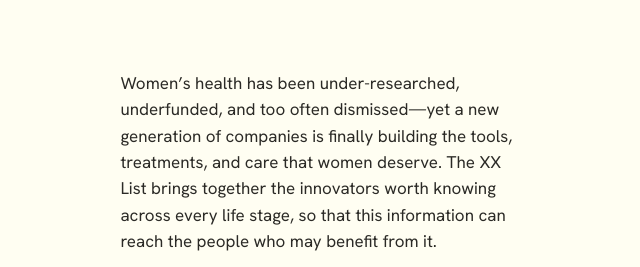
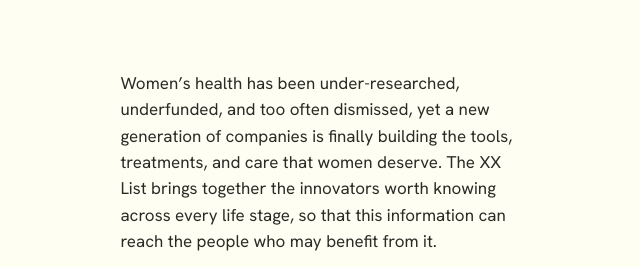
Before and after one commit to ellavwoodman-ops/The-XX-List, a plain HTML site: page index.html in a window 1280 px wide. Shown: the part 150-417 px from the top of the page, 622-1262 px from the left. Drawn offline with Linux system fonts and the light colour scheme.

Commit message:
Remove em dash from intro

```diff
--- a/index.html
+++ b/index.html
@@ -109,7 +109,7 @@
   <section class="hero">
     <h1>The <em>XX</em><br>List</h1>
     <div>
-      <p id="intro">Women’s health has been under-researched, underfunded, and too often dismissed—yet a new generation of companies is finally building the tools, treatments, and care that women deserve. The XX List brings together the innovators worth knowing across every life stage, so that this information can reach the people who may benefit from it.</p>
+      <p id="intro">Women’s health has been under-researched, underfunded, and too often dismissed, yet a new generation of companies is finally building the tools, treatments, and care that women deserve. The XX List brings together the innovators worth knowing across every life stage, so that this information can reach the people who may benefit from it.</p>
       <p class="small">Select any company to read what it’s building, the challenge ahead, and who’s behind it.</p>
     </div>
   </section>
```
